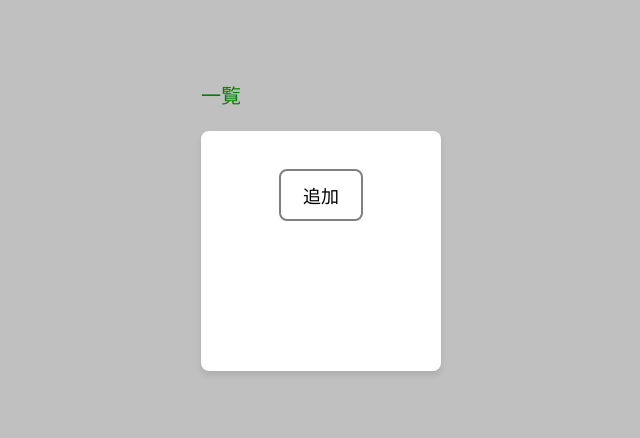
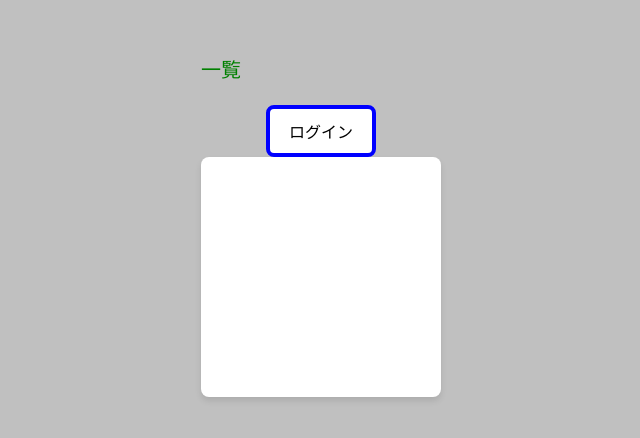
Before and after one commit to y-kawahara-gs/react-spa-memo-app, a React (Vite) app: page / in a window 1280 px wide. Shown: the part 184-622 px from the top of the page, without its empty margins (319-959 px from the left). Built offline with nearby package versions, Linux system fonts and the light colour scheme.

Commit message:
feat: ログインボタンを追加

```diff
--- a/src/App.jsx
+++ b/src/App.jsx
@@ -1,6 +1,7 @@
-import { useState } from "react";
+import { useState, useContext } from "react";
 import MemoEditor from "./components/MemoEditor.jsx";
 import MemoList from "./components/MemoList.jsx";
+import { LoginContext } from "./contexts/LoginContext.jsx";
 import "./App.css";
 
 const memosStorage = {
@@ -9,10 +10,20 @@ const memosStorage = {
 };
 
 function App() {
+  const [isLogin, setIsLogin] = useState(false);
+  return (
+    <LoginContext.Provider value={{ isLogin, setIsLogin }}>
+      <Home />
+    </LoginContext.Provider>
+  );
+}
+
+function Home() {
   const [memos, setMemos] = useState(() => {
     return memosStorage.get() || [];
   });
   const [targetId, setTargetId] = useState(null);
+  const { isLogin, setIsLogin } = useContext(LoginContext);
   const targetMemo = memos.find((memo) => memo.id === targetId);
   const newMemo = {
     id: self.crypto.randomUUID(),
@@ -59,6 +70,9 @@ function App() {
   return (
     <div>
       <p>一覧</p>
+      <button className="" onClick={() => setIsLogin((prev) => !prev)}>
+        {isLogin ? "ログアウト" : "ログイン"}
+      </button>
       <div className="window">
         <MemoList memos={memos} onSetId={handleSetId} />
       </div>
--- a/src/components/MemoEditor.jsx
+++ b/src/components/MemoEditor.jsx
@@ -1,4 +1,5 @@
-import { useState } from "react";
+import { useState, useContext } from "react";
+import { LoginContext } from "../contexts/LoginContext.jsx";
 import Button from "./Button.jsx";
 
 export default function MemoEditor({
@@ -8,11 +9,13 @@ export default function MemoEditor({
   onUpdate,
   onDelete,
 }) {
-  const [content, setContent] = useState(`${memo.content}`);
+  const [content, setContent] = useState(memo.content);
   const editingMemo = {
     id: memo.id,
     content,
   };
+  const { isLogin } = useContext(LoginContext);
+
   return (
     <>
       <textarea
@@ -20,18 +23,19 @@ export default function MemoEditor({
         rows="10"
         value={content}
         onChange={(e) => {
-          setContent(e.target.value);
+          isLogin && setContent(e.target.value);
         }}
       />
       <div className="button-group">
-        {exists ? (
+        {isLogin &&
+          (exists ? (
             <>
               <Button label={"更新"} onClick={() => onUpdate(editingMemo)} />
               <Button label={"削除"} onClick={() => onDelete(memo.id)} />
             </>
           ) : (
             <Button label={"追加"} onClick={() => onAdd(editingMemo)} />
-        )}
+          ))}
       </div>
     </>
   );
--- a/src/components/MemoList.jsx
+++ b/src/components/MemoList.jsx
@@ -1,4 +1,8 @@
-export default function MemoList({ memos, onSetId }) {
+import { useContext } from "react";
+import { LoginContext } from "../contexts/LoginContext.jsx";
+
+export default function MemoList({ memos, onSetId, onClick }) {
+  const { isLogin } = useContext(LoginContext);
   return (
     <>
       <ul>
@@ -10,9 +14,7 @@ export default function MemoList({ memos, onSetId }) {
           </li>
         ))}
         <li>
-          <button className="grey-border" onClick={() => onSetId("new")}>
-            追加
-          </button>
+          {isLogin && <button className="grey-border" onClick={() => onSetId("new")}>追加</button>}
         </li>
       </ul>
     </>
--- /dev/null
+++ b/src/contexts/LoginContext.jsx
@@ -0,0 +1,3 @@
+import { createContext } from "react";
+
+export const LoginContext = createContext({});
```
Lines whose indentation alone changed are shown as unchanged.
